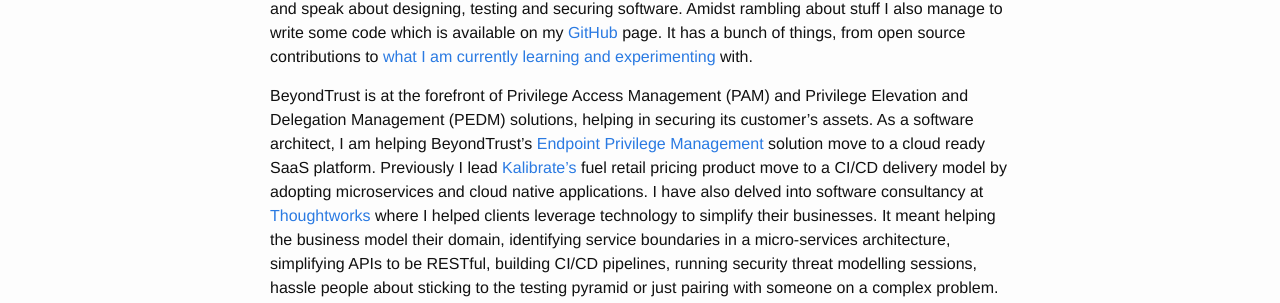
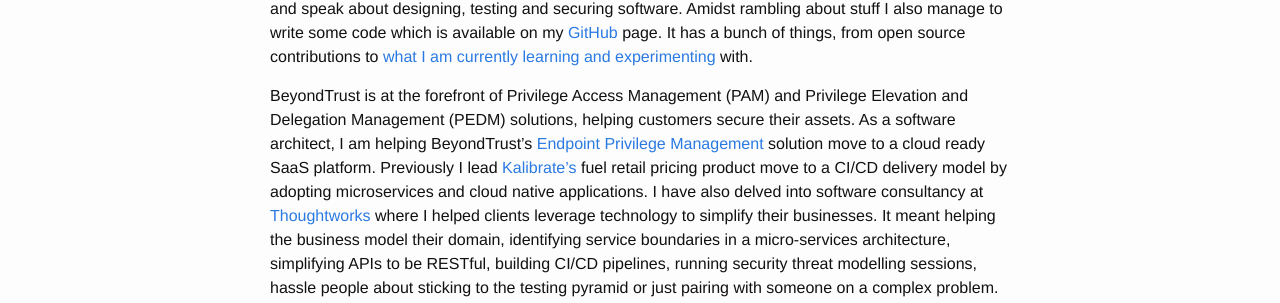
Before and after one commit to hemantksingh/hemantksingh.github.io, a Jekyll site: the page built from about.md, in a window 1280 px wide. Shown: the part 401-704 px from the top of the page. Built offline with Jekyll 4.4.1, drawn with Linux system fonts in a browser that asks for light colours.

Commit message:
Update about.md

```diff
--- a/about.md
+++ b/about.md
@@ -9,6 +9,6 @@
 
 I'm interested in infrastructure as code, application security and distributed system design. I also write and speak about designing, testing and securing software. Amidst rambling about stuff I also manage to write some code which is available on my [GitHub](https://github.com/hemantksingh) page. It has a bunch of things, from open source contributions to [what I am currently learning and experimenting](https://github.com/hemantksingh/messup-learn) with.
 
-BeyondTrust is at the forefront of Privilege Access Management (PAM) and Privilege Elevation and Delegation Management (PEDM) solutions, helping in securing its customer's assets. As a software architect, I am helping BeyondTrust's [Endpoint Privilege Management](https://www.beyondtrust.com/solutions) solution move to a cloud ready SaaS platform.  Previously I lead [Kalibrate's](https://www.kalibrate.com) fuel retail pricing product move to a CI/CD delivery model by adopting microservices and cloud native applications. I have also delved into software consultancy at [Thoughtworks](https://thoughtworks.com) where I helped clients leverage technology to simplify their businesses. It meant helping the business model their domain, identifying service boundaries in a micro-services architecture, simplifying APIs to be RESTful, building CI/CD pipelines, running security threat modelling sessions, hassle people about sticking to the testing pyramid or just pairing with someone on a complex problem.
+BeyondTrust is at the forefront of Privilege Access Management (PAM) and Privilege Elevation and Delegation Management (PEDM) solutions, helping customers secure their assets. As a software architect, I am helping BeyondTrust's [Endpoint Privilege Management](https://www.beyondtrust.com/solutions) solution move to a cloud ready SaaS platform.  Previously I lead [Kalibrate's](https://www.kalibrate.com) fuel retail pricing product move to a CI/CD delivery model by adopting microservices and cloud native applications. I have also delved into software consultancy at [Thoughtworks](https://thoughtworks.com) where I helped clients leverage technology to simplify their businesses. It meant helping the business model their domain, identifying service boundaries in a micro-services architecture, simplifying APIs to be RESTful, building CI/CD pipelines, running security threat modelling sessions, hassle people about sticking to the testing pyramid or just pairing with someone on a complex problem.
 
 When not at work - cricket, cars, yoga and photography keep me occupied. Incidentally I also happen to have completely dispassionate opinions and views encompassing politics, history, Indian philosophy and cultural thought. Some of my musings can be found on [Twitter](https://twitter.com/_hemantksingh) and in this space too.
```
